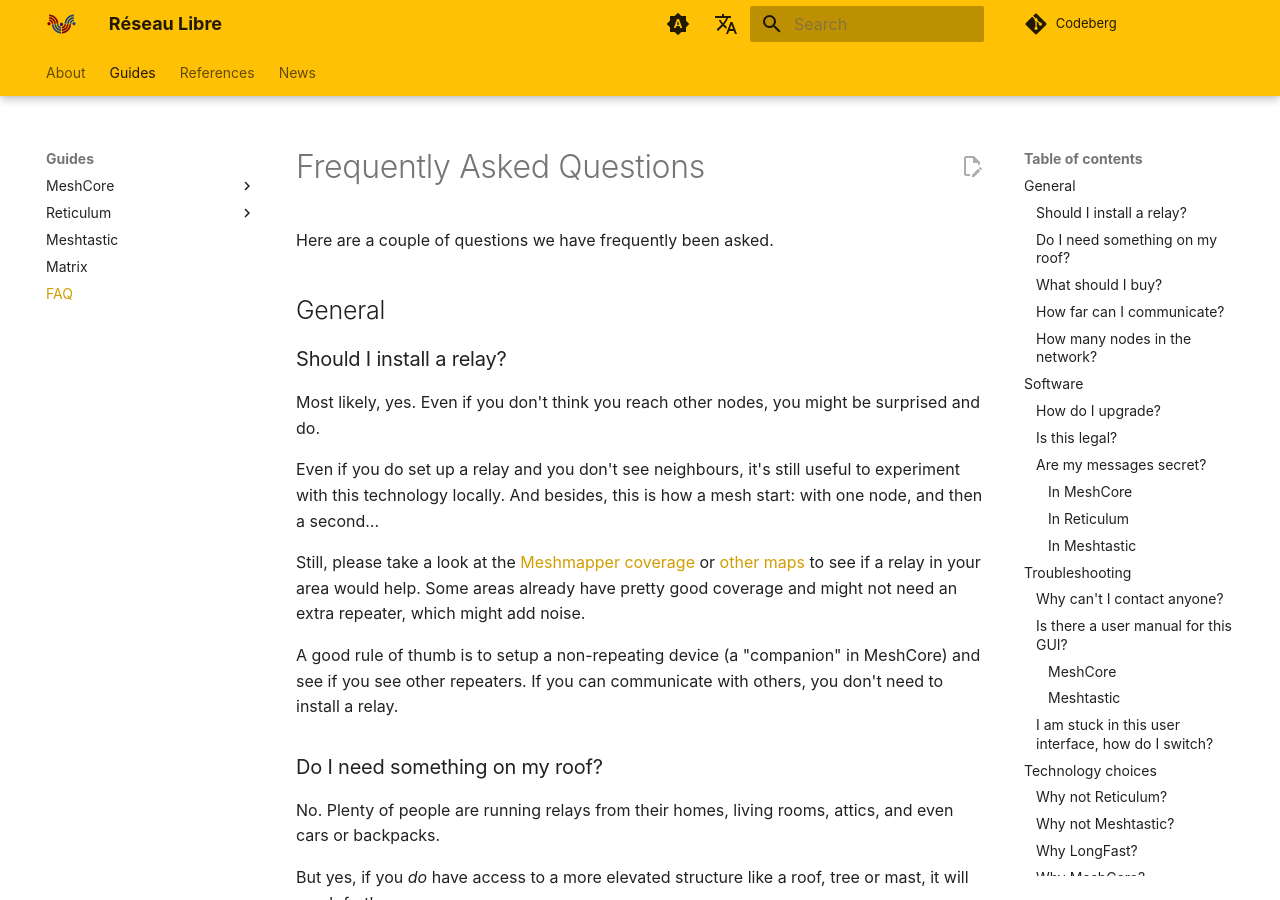
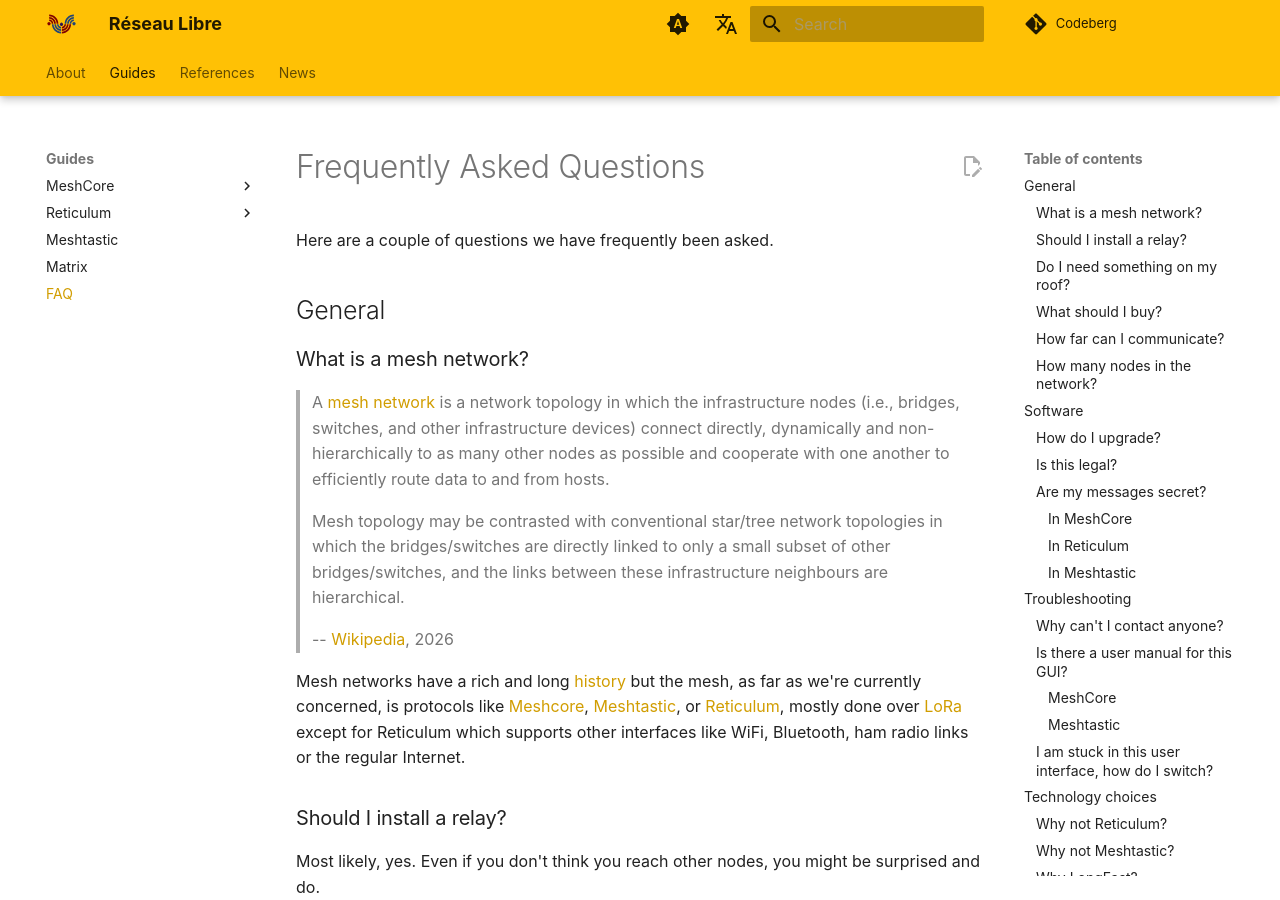
Before and after one commit to ReseauLibre/lora.reseaulibre.ca, an MkDocs documentation site: the page built from docs/guides/faq.md, in a window 1280 px wide and 900 px high. Built offline with MkDocs 1.6.1 and Material for MkDocs 9.7.7, drawn with Linux system fonts in a browser that asks for light colours; plug-ins that fetch from the network failed and are left out; comment, search, counter and statistics services are not loaded.

Commit message:
make a "what is a mesh" FAQ
This is mostly a copy from wikipedia, but the definition is pretty
good. We flesh it out with our history and a TL;DR: it's
meshcore/reticulum/meshtastic.

This also removes another frontpage link bouncing people away.

```diff
--- a/docs/guides/faq.md
+++ b/docs/guides/faq.md
@@ -7,6 +7,27 @@
 Here are a couple of questions we have frequently been asked.
 
 ## General
+
+### What is a mesh network?
+
+> A [mesh network](https://en.wikipedia.org/wiki/Mesh_networking) is a network topology in which the
+> infrastructure nodes (i.e., bridges, switches, and other
+> infrastructure devices) connect directly, dynamically and
+> non-hierarchically to as many other nodes as possible and cooperate
+> with one another to efficiently route data to and from hosts.
+>
+> Mesh topology may be contrasted with conventional star/tree network
+> topologies in which the bridges/switches are directly linked to only
+> a small subset of other bridges/switches, and the links between
+> these infrastructure neighbours are hierarchical.
+>
+> -- [Wikipedia](https://en.wikipedia.org/wiki/Mesh_networking), 2026
+
+Mesh networks have a rich and long [history](../history.md) but the mesh, as far
+as we're currently concerned, is protocols like [Meshcore](https://meshcore.io/),
+[Meshtastic](https://meshtastic.org/), or [Reticulum](https://reticulum.network/), mostly done over [LoRa](https://en.wikipedia.org/wiki/LoRa) except
+for Reticulum which supports other interfaces like WiFi, Bluetooth,
+ham radio links or the regular Internet.
 
 ### Should I install a relay?
 
```
Also changed, not shown: docs/index.md (+1 -1 lines).
